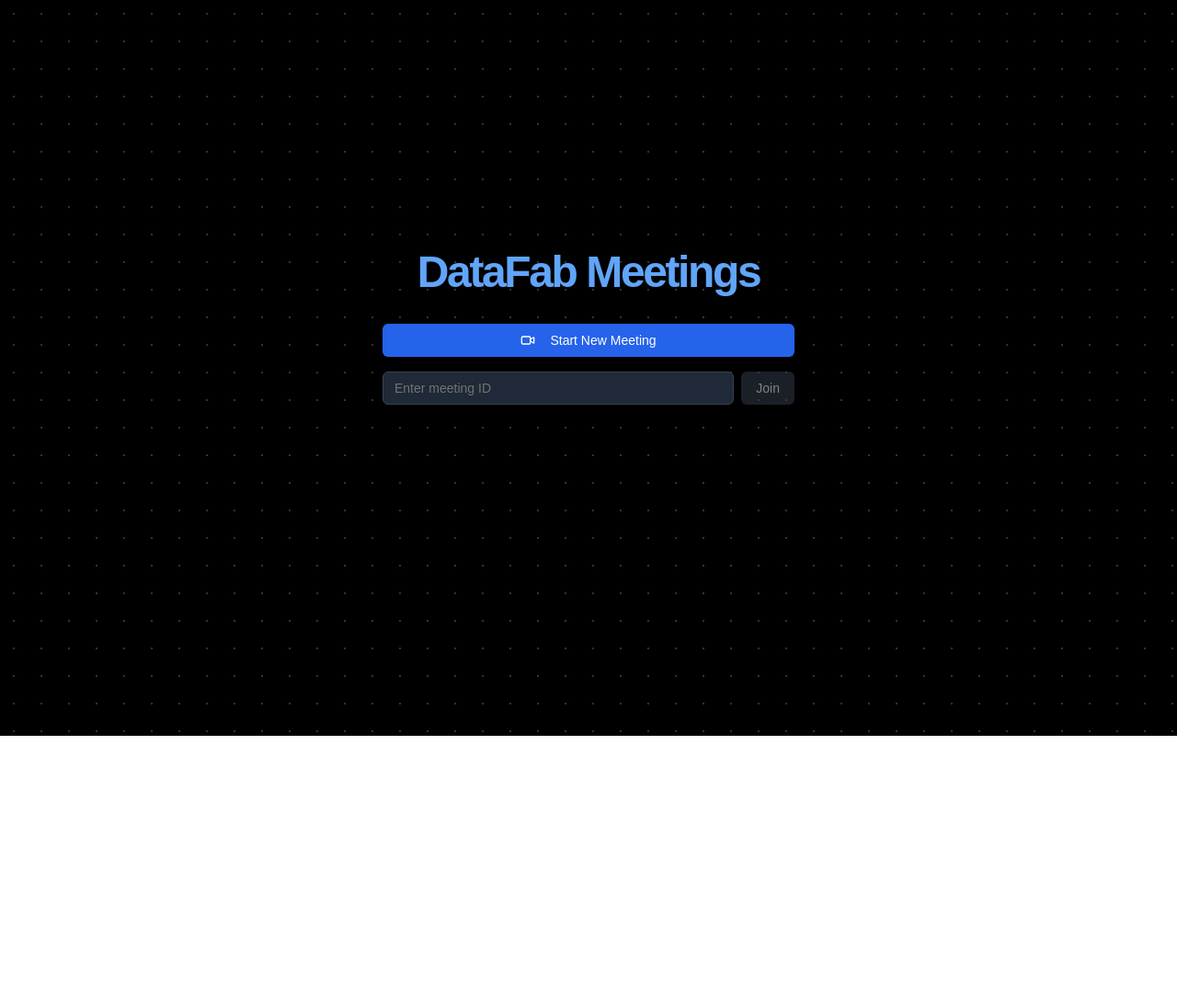
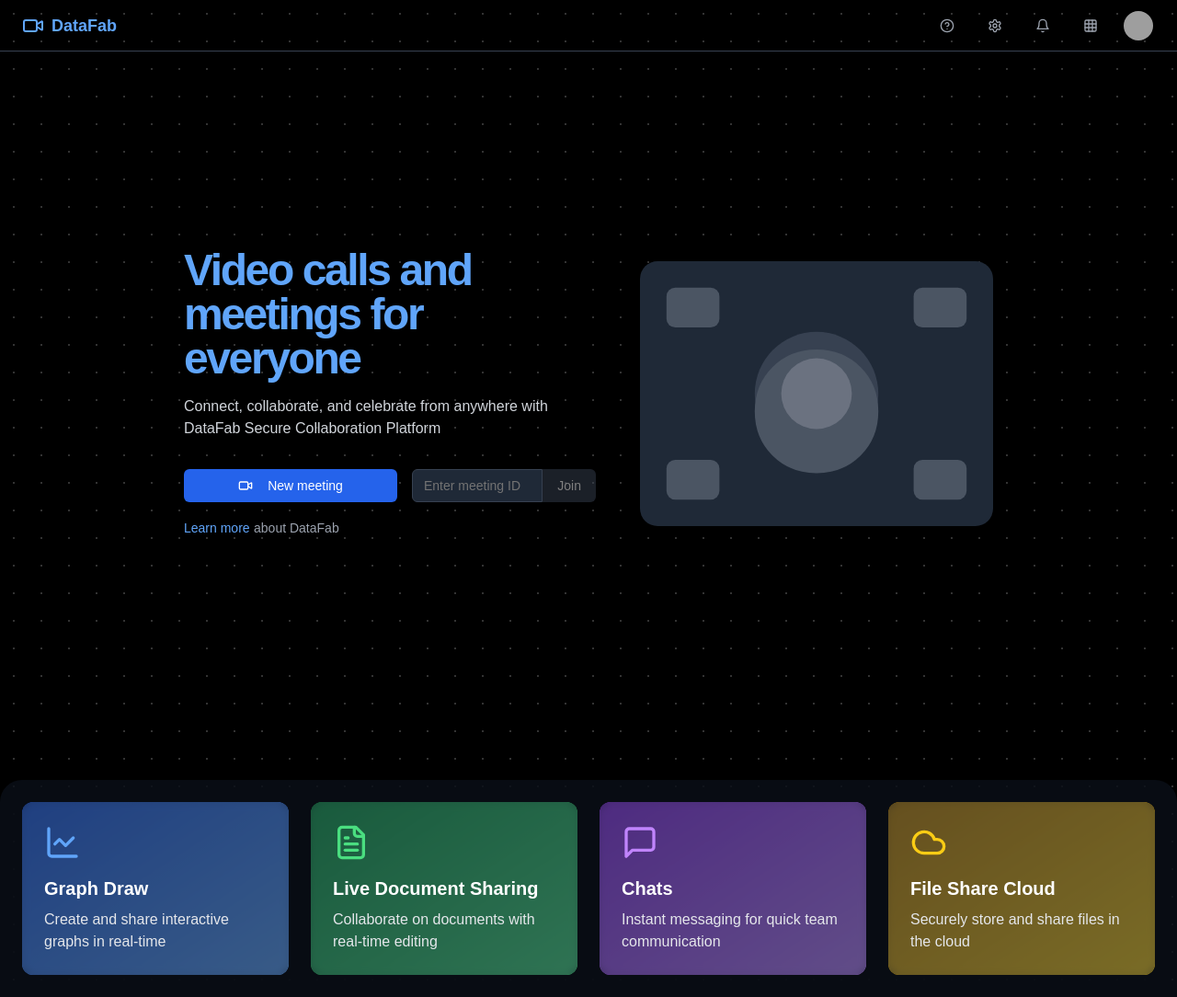
Before and after one commit to sanjana-fclid/docker-next-jitsi, a Next.js app: page / in a window 1280 px wide. Shown: the whole page at 92% size. Before the commit the page ends 800 px from the top, so only its background shows below. Built offline with nearby package versions, Linux system fonts and the light colour scheme; grey boxes are pictures that could not be loaded.

Commit message:
fixed buttons

```diff
--- a/src/app/meeting/[id]/page.tsx
+++ b/src/app/meeting/[id]/page.tsx
@@ -1,5 +1,6 @@
 /* eslint-disable @typescript-eslint/no-explicit-any */
 // app/meeting/[id]/page.tsx
+/* eslint-disable @typescript-eslint/no-unsafe-member-access */
 "use client";
 import { useState, useEffect, useCallback, use } from "react";
 import { Button } from "@/components/ui/button";
@@ -7,9 +8,9 @@ import { Video, Copy } from "lucide-react";
 import { useRouter } from "next/navigation";
 
 interface MeetingPageProps {
-	params: {
+	params: Promise<{
 		id: string;
-	};
+	}>;
 }
 
 export default function MeetingPage({ params }: MeetingPageProps) {
@@ -107,6 +108,21 @@ export default function MeetingPage({ params }: MeetingPageProps) {
 							enabled: true,
 							skipGrantModerator: false,
 						},
+						watermark: {
+							enabled: false,
+							logo: "",
+							link: "",
+						},
+						disableDeepLinking: true,
+						// Add lobby/waiting room settings
+						lobby: {
+							enabled: true,
+							autoKnock: true,
+						},
+						enableLobbyChat: false, // Disable chat in lobby
+						requireDisplayName: true, // Force users to enter their name
+						enableClosePage: false,
+						enableInsecureRoomNameWarning: false,
 					},
 					interfaceConfigOverwrite: {
 						TOOLBAR_BUTTONS: [
@@ -115,38 +131,41 @@ export default function MeetingPage({ params }: MeetingPageProps) {
 							"closedcaptions",
 							"desktop",
 							"fullscreen",
-							"chat",
 							"settings",
 							"raisehand",
 							"videoquality",
 							"filmstrip",
 							"tileview",
 							"participants-pane",
+							"security", // Add security button to manage lobby
 						],
-						SETTINGS_SECTIONS: [
-							"devices",
-							"language",
-							"moderator",
-							"profile",
-							"sounds",
-						],
-						SHOW_JITSI_WATERMARK: false,
-						DISABLE_JOIN_LEAVE_NOTIFICATIONS: true,
-						TOOLBAR_ALWAYS_VISIBLE: true,
-						VERTICAL_FILMSTRIP: true,
-						INITIAL_TOOLBAR_TIMEOUT: 20000,
-						DEFAULT_REMOTE_DISPLAY_NAME: "Participant",
-						DEFAULT_LOCAL_DISPLAY_NAME: "Me",
-						SHOW_PROMOTIONAL_CLOSE_PAGE: false,
-						HIDE_KICK_BUTTON_FOR_GUESTS: false,
-						MOBILE_APP_PROMO: false,
-						ENFORCE_NOTIFICATION_AUTO_DISMISS_TIMEOUT: 15000,
-						TILE_VIEW_MAX_COLUMNS: 5,
+						// ... rest of your interfaceConfigOverwrite settings ...
 					},
 				};
-
 				console.log("Creating JitsiMeetExternalAPI instance...");
 				const api = new window.JitsiMeetExternalAPI(domain, options);
+
+				// Add lobby-related event listeners
+				api.addEventListener(
+					"participantKnocking",
+					(knockingParticipant: any) => {
+						console.log("Participant waiting in lobby:", knockingParticipant);
+					}
+				);
+
+				api.addEventListener(
+					"lobby.participant-access-granted",
+					(participant: any) => {
+						console.log("Participant admitted from lobby:", participant);
+					}
+				);
+
+				api.addEventListener(
+					"lobby.participant-access-denied",
+					(participant: any) => {
+						console.log("Participant denied from lobby:", participant);
+					}
+				);
 
 				api.addEventListener("videoConferenceJoined", () => {
 					console.log("Successfully joined conference");
@@ -157,10 +176,10 @@ export default function MeetingPage({ params }: MeetingPageProps) {
 					setError("Failed to connect to meeting server");
 				});
 
-				api.addEventListener("errorOccurred", (error: any) => {
-					console.error("Jitsi error:", error);
-					setError(`Meeting error: ${error.error}`);
-				});
+				// api.addEventListener("errorOccurred", (error: any) => {
+				// 	console.error("Jitsi error:", error);
+				// 	setError(`Meeting error: ${error.error}`);
+				// });
 
 				console.log("API instance created successfully");
 				setJitsiAPI(api);
@@ -211,22 +230,21 @@ export default function MeetingPage({ params }: MeetingPageProps) {
 			) : (
 				<div className="fixed inset-0 w-full h-full z-50">
 					<div id="jitsiContainer" className="w-full h-full" />
-					<div className="absolute bottom-4 left-4 flex gap-2 z-[60]">
+					<div className="fixed left-4 bottom-0 mb-20 sm:mb-16 md:mb-8 z-50">
+						<div className="flex flex-col gap-3">
 							<Button
 								onClick={endMeeting}
-							className="bg-red-600 hover:bg-red-700 text-white"
+								className="bg-red-600 hover:bg-red-700 text-white w-10 h-10 p-0 flex items-center justify-center"
 							>
-							End Meeting
+								<Video className="h-4 w-4" />
 							</Button>
+
 							<Button
 								onClick={copyMeetingLink}
-							className="bg-blue-600 hover:bg-blue-700 text-white"
+								className="bg-blue-600 hover:bg-blue-700 text-white w-10 h-10 p-0 flex items-center justify-center"
 							>
-							<Copy className="h-4 w-4 mr-2" />
-							Copy Link
+								<Copy className="h-4 w-4" />
 							</Button>
-						<div className="px-3 py-2 bg-gray-800 rounded-md text-sm">
-							Meeting ID: {meetingId}
 						</div>
 					</div>
 				</div>
--- a/src/app/page.tsx
+++ b/src/app/page.tsx
@@ -1,10 +1,20 @@
-// app/page.tsx
 "use client";
 import { useState } from "react";
 import { Button } from "@/components/ui/button";
 import { Input } from "@/components/ui/input";
-import { Video } from "lucide-react";
+import {
+	Video,
+	Settings,
+	HelpCircle,
+	Grid,
+	Bell,
+	LineChart,
+	FileText,
+	MessageSquare,
+	Cloud,
+} from "lucide-react";
 import { useRouter } from "next/navigation";
+import Link from "next/link";
 
 export default function HomePage() {
 	const router = useRouter();
@@ -38,40 +48,221 @@ export default function HomePage() {
 				/>
 			</div>
 
-			<main className="relative z-10 flex min-h-[calc(100vh-56px)] flex-col items-center justify-center p-4">
-				<div className="w-full max-w-4xl flex flex-col">
-					<div className="text-center mb-8">
-						<h1 className="text-4xl font-bold tracking-tighter sm:text-5xl text-blue-400 mb-8">
-							DataFab Meetings
-						</h1>
+			<header className="relative z-10 flex h-14 items-center justify-between border-b border-gray-700 px-4 lg:px-6">
+				<div className="flex items-center gap-2">
+					<Video className="h-6 w-6 text-blue-400" />
+					<span className="text-lg font-semibold text-blue-400">DataFab</span>
+				</div>
+				<div className="flex items-center gap-4">
+					<Button
+						variant="ghost"
+						size="icon"
+						className="text-gray-400 hover:text-white hover:bg-gray-800"
+					>
+						<HelpCircle className="h-5 w-5" />
+						<span className="sr-only">Help</span>
+					</Button>
+					<Button
+						variant="ghost"
+						size="icon"
+						className="text-gray-400 hover:text-white hover:bg-gray-800"
+					>
+						<Settings className="h-5 w-5" />
+						<span className="sr-only">Settings</span>
+					</Button>
+					<Button
+						variant="ghost"
+						size="icon"
+						className="text-gray-400 hover:text-white hover:bg-gray-800"
+					>
+						<Bell className="h-5 w-5" />
+						<span className="sr-only">Notifications</span>
+					</Button>
+					<Button
+						variant="ghost"
+						size="icon"
+						className="text-gray-400 hover:text-white hover:bg-gray-800"
+					>
+						<Grid className="h-5 w-5" />
+						<span className="sr-only">Apps</span>
+					</Button>
+					<Button size="icon" variant="ghost" className="rounded-full">
+						<img
+							alt="Avatar"
+							className="rounded-full"
+							height="32"
+							src="/placeholder.svg"
+							style={{
+								aspectRatio: "32/32",
+								objectFit: "cover",
+							}}
+							width="32"
+						/>
+						<span className="sr-only">Profile</span>
+					</Button>
+				</div>
+			</header>
 
+			<main className="relative z-10 flex min-h-[calc(100vh-56px)] flex-col items-center justify-center p-4 md:flex-row md:gap-12 lg:p-8">
+				<div className="max-w-md text-center md:text-left">
+					<h1 className="text-4xl font-bold tracking-tighter sm:text-5xl text-blue-400">
+						Video calls and meetings for everyone
+					</h1>
+					<p className="mt-4 text-gray-300">
+						Connect, collaborate, and celebrate from anywhere with DataFab
+						Secure Collaboration Platform
+					</p>
+					<div className="mt-8 flex flex-col gap-4 sm:flex-row">
 						<Button
-							className="w-full max-w-md mx-auto bg-blue-600 hover:bg-blue-700 text-white mb-4"
+							className="flex-1 bg-blue-600 hover:bg-blue-700 text-white"
 							onClick={startNewMeeting}
 						>
 							<Video className="mr-2 h-4 w-4" />
-							Start New Meeting
+							New meeting
 						</Button>
-
-						<div className="flex gap-2 max-w-md mx-auto">
+						<div className="flex flex-1">
 							<Input
-								className="bg-gray-800 border-gray-700 text-white placeholder-gray-500"
+								className="rounded-r-none bg-gray-800 border-gray-700 text-white placeholder-gray-500"
 								placeholder="Enter meeting ID"
 								value={meetingId}
 								onChange={(e) => setMeetingId(e.target.value)}
 							/>
 							<Button
+								variant="secondary"
+								className="rounded-l-none bg-gray-700 hover:bg-gray-600 text-white"
 								onClick={joinMeeting}
-								variant="secondary"
-								className="bg-gray-700 hover:bg-gray-600 text-white"
 								disabled={!meetingId}
 							>
 								Join
 							</Button>
 						</div>
 					</div>
+					<div className="mt-4">
+						<Link href="#" className="text-sm text-blue-400 hover:underline">
+							Learn more
+						</Link>{" "}
+						<span className="text-sm text-gray-400">about DataFab</span>
+					</div>
+				</div>
+				<div className="mt-8 md:mt-0">
+					<svg
+						xmlns="http://www.w3.org/2000/svg"
+						width="400"
+						height="300"
+						viewBox="0 0 400 300"
+						className="max-w-sm"
+					>
+						<rect width="400" height="300" fill="#1F2937" rx="20" ry="20" />
+						<circle cx="200" cy="150" r="70" fill="#374151" />
+						<path
+							d="M200 100 Q 230 100 250 120 Q 270 140 270 170 Q 270 200 250 220 Q 230 240 200 240 Q 170 240 150 220 Q 130 200 130 170 Q 130 140 150 120 Q 170 100 200 100 Z"
+							fill="#4B5563"
+						/>
+						<circle cx="200" cy="150" r="40" fill="#6B7280" />
+						<rect
+							x="30"
+							y="30"
+							width="60"
+							height="45"
+							fill="#4B5563"
+							rx="10"
+							ry="10"
+						/>
+						<rect
+							x="310"
+							y="30"
+							width="60"
+							height="45"
+							fill="#4B5563"
+							rx="10"
+							ry="10"
+						/>
+						<rect
+							x="30"
+							y="225"
+							width="60"
+							height="45"
+							fill="#4B5563"
+							rx="10"
+							ry="10"
+						/>
+						<rect
+							x="310"
+							y="225"
+							width="60"
+							height="45"
+							fill="#4B5563"
+							rx="10"
+							ry="10"
+						/>
+					</svg>
 				</div>
 			</main>
+
+			<div className="relative z-10 grid grid-cols-1 md:grid-cols-2 lg:grid-cols-4 gap-6 p-6 bg-gray-900 bg-opacity-50 backdrop-filter backdrop-blur-lg rounded-t-3xl mt-12">
+				{[
+					{
+						icon: <LineChart className="h-10 w-10 mb-4 text-blue-400" />,
+						title: "Graph Draw",
+						description: "Create and share interactive graphs in real-time",
+						gradient: "from-blue-600 to-blue-400",
+					},
+					{
+						icon: <FileText className="h-10 w-10 mb-4 text-green-400" />,
+						title: "Live Document Sharing",
+						description: "Collaborate on documents with real-time editing",
+						gradient: "from-green-600 to-green-400",
+					},
+					{
+						icon: <MessageSquare className="h-10 w-10 mb-4 text-purple-400" />,
+						title: "Chats",
+						description: "Instant messaging for quick team communication",
+						gradient: "from-purple-600 to-purple-400",
+					},
+					{
+						icon: <Cloud className="h-10 w-10 mb-4 text-yellow-400" />,
+						title: "File Share Cloud",
+						description: "Securely store and share files in the cloud",
+						gradient: "from-yellow-600 to-yellow-400",
+					},
+				].map((feature, index) => (
+					<div
+						key={index}
+						className="relative overflow-hidden rounded-xl transition-all duration-300 ease-in-out transform hover:scale-105 hover:shadow-2xl"
+					>
+						<div
+							className={`absolute inset-0 bg-gradient-to-br ${feature.gradient} opacity-75`}
+						></div>
+						<div className="relative z-10 p-6 h-full flex flex-col justify-between bg-gray-800 bg-opacity-50 backdrop-filter backdrop-blur-sm">
+							{feature.icon}
+							<div>
+								<h3 className="text-xl font-semibold mb-2 text-white">
+									{feature.title}
+								</h3>
+								<p className="text-gray-200">{feature.description}</p>
+							</div>
+						</div>
+					</div>
+				))}
+			</div>
+
+			{/* <div className="fixed bottom-4 left-1/2 flex -translate-x-1/2 gap-2 z-20">
+				<Button
+					variant="ghost"
+					size="icon"
+					className="h-2 w-2 rounded-full p-0 bg-gray-600"
+				/>
+				<Button
+					variant="default"
+					size="icon"
+					className="h-2 w-2 rounded-full p-0 bg-blue-400"
+				/>
+				<Button
+					variant="ghost"
+					size="icon"
+					className="h-2 w-2 rounded-full p-0 bg-gray-600"
+				/>
+			</div> */}
 		</div>
 	);
 }
```
Lines whose indentation alone changed are shown as unchanged.
